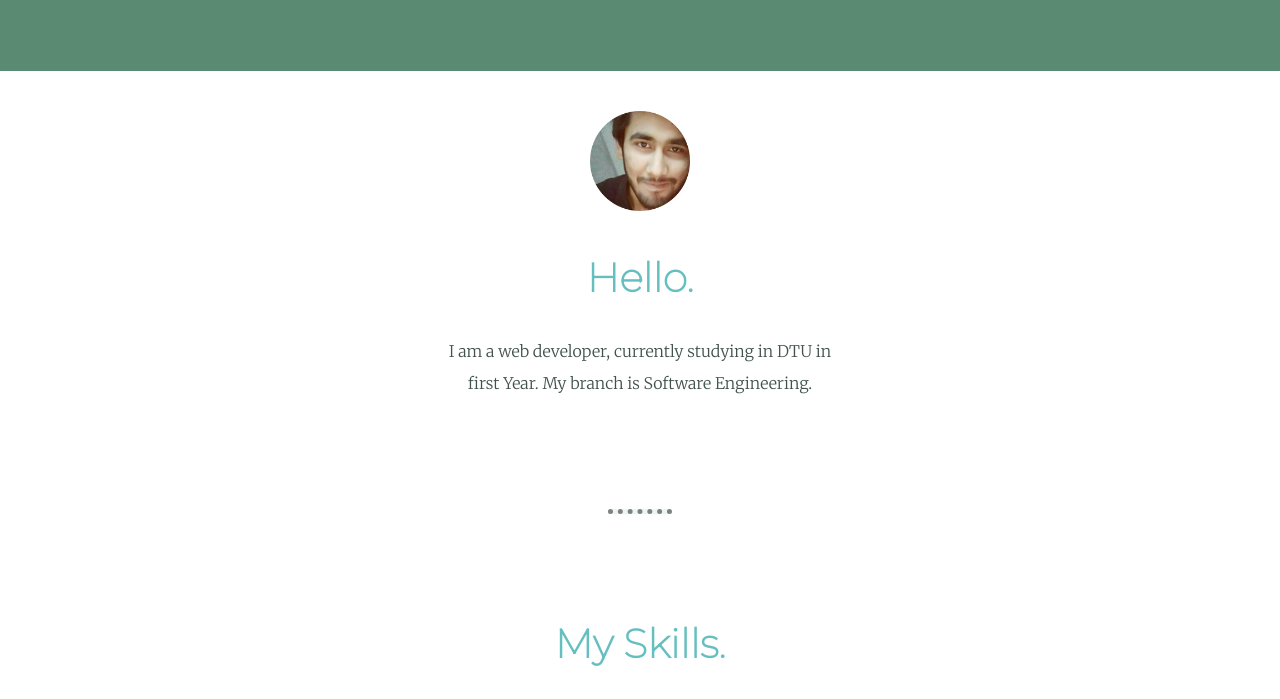
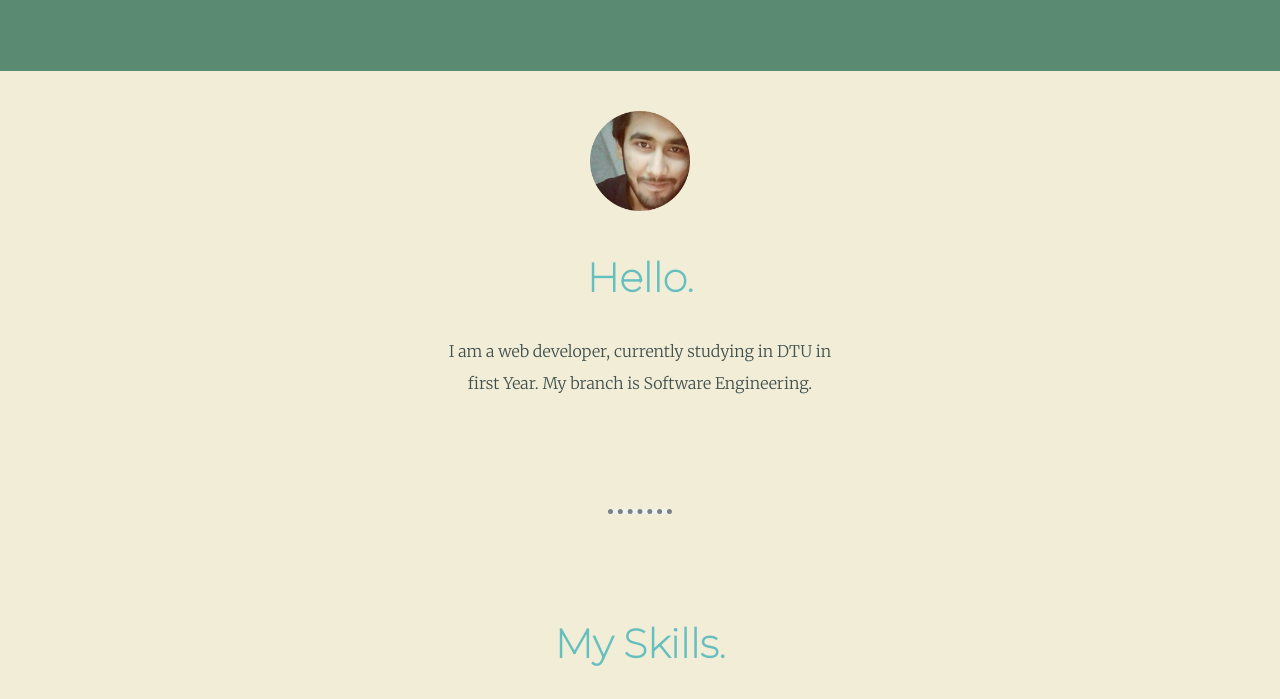
Before and after one commit to raghavj248/Personal-Site, a plain HTML site: page index.html in a window 1280 px wide. Shown: the part 705-1404 px from the top of the page. Drawn offline with Linux system fonts and the light colour scheme.

Commit message:
Update styles.css

```diff
--- a/css/styles.css
+++ b/css/styles.css
@@ -52,7 +52,7 @@ margin: 100px auto;
   padding: 50px 0 20px;
 }
 #middle-container{
-  background-color: white;
+  background-color: #f2edd7;
   padding-top: 40px;
 }
 img {
```
